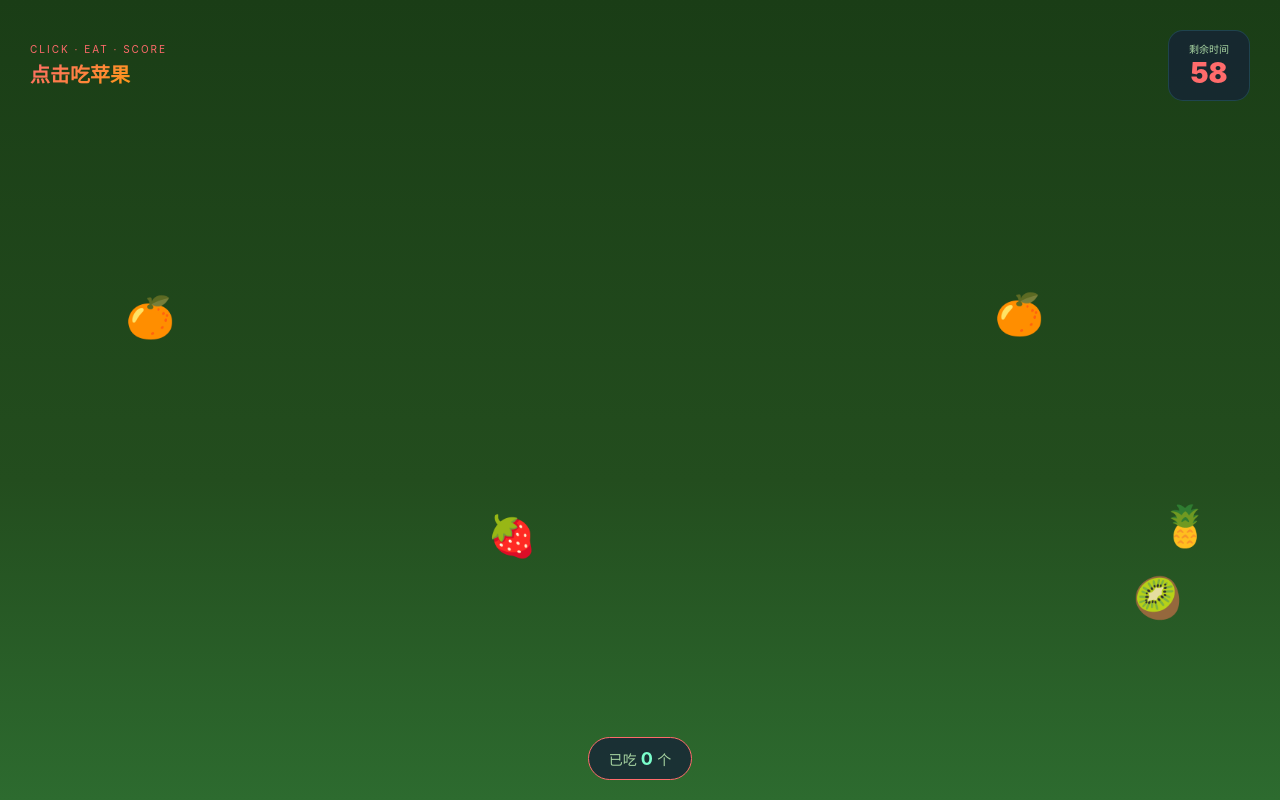
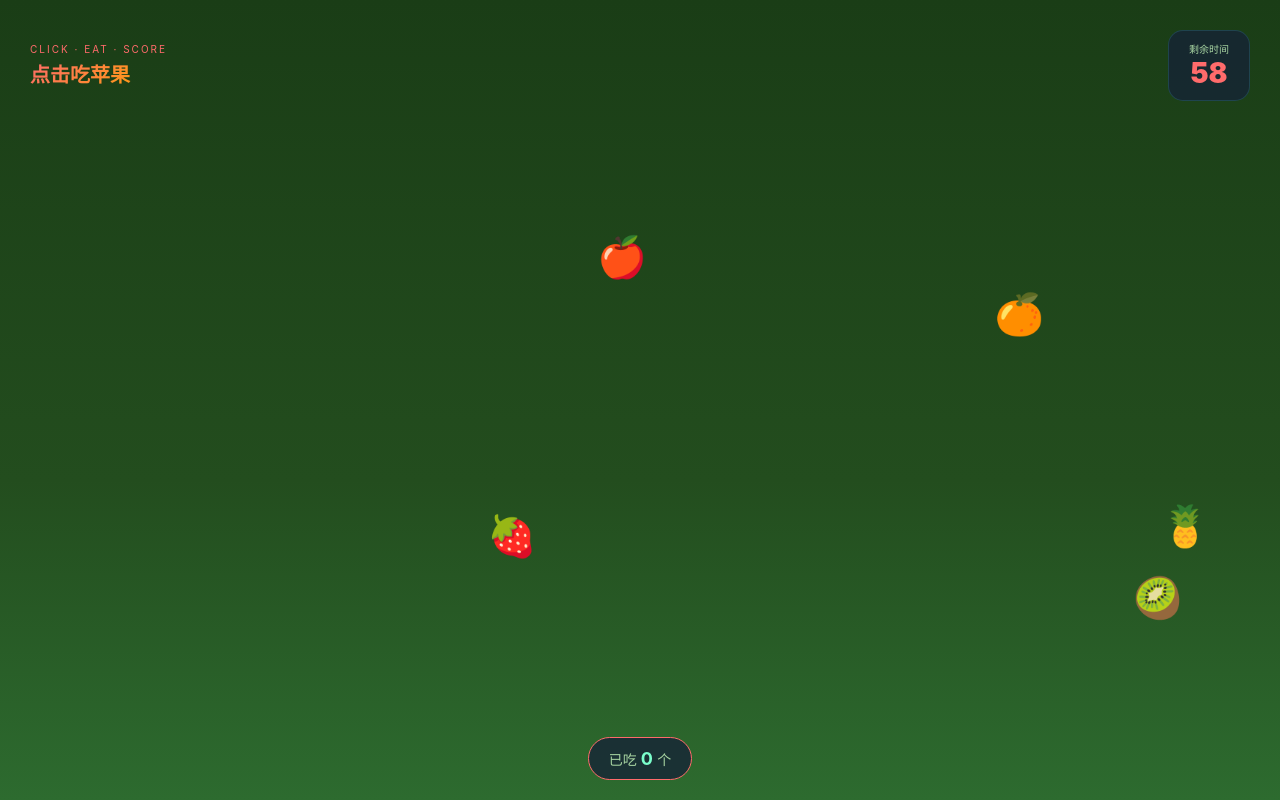
Before and after one commit to proceedchen/team-click-game, a website: page index.html in a window 1280 px wide. Both pictures are taken after a click on the button "开始挑战". Drawn offline with Linux system fonts and the light colour scheme.

Commit message:
fix: 确保屏幕上永远至少有1个红苹果
- 初始时保证有红苹果
- 吃掉苹果后检查是否还有苹果，没有则强制生成

```diff
--- a/index.html
+++ b/index.html
@@ -500,10 +500,52 @@
         apples.forEach(a => a.remove());
         apples = [];
 
-        // 创建初始苹果
-        for (let i = 0; i < 5; i++) {
+        // 确保至少有1个红苹果
+        createApple(true);
+
+        // 再创建几个随机水果
+        for (let i = 0; i < 4; i++) {
           setTimeout(() => createApple(), i * 100);
         }
+      }
+
+      // 创建水果（确保有苹果）
+      function createApple(forceApple = false) {
+        if (apples.length >= MAX_APPLES) return;
+
+        let fruit;
+        if (forceApple) {
+          // 强制创建红苹果
+          fruit = FRUITS[0]; // 苹果
+        } else {
+          // 随机选择一个水果
+          fruit = FRUITS[Math.floor(Math.random() * FRUITS.length)];
+        }
+
+        const apple = document.createElement('div');
+        apple.className = 'apple';
+        apple.textContent = fruit.emoji;
+        apple.dataset.score = fruit.score;
+
+        // 随机位置
+        const padding = 50;
+        const areaWidth = gameArea.clientWidth - padding * 2;
+        const areaHeight = gameArea.clientHeight - padding * 2;
+
+        const x = Math.random() * areaWidth + padding;
+        const y = Math.random() * areaHeight + padding;
+
+        apple.style.left = x + 'px';
+        apple.style.top = y + 'px';
+
+        // 点击事件
+        apple.addEventListener('click', (e) => {
+          e.stopPropagation();
+          eatApple(apple);
+        });
+
+        gameArea.appendChild(apple);
+        apples.push(apple);
       }
 
       // 吃掉苹果
@@ -534,8 +576,14 @@
           if (index > -1) {
             apples.splice(index, 1);
           }
-          // 生成新水果
-          createApple();
+
+          // 检查当前是否还有苹果，没有则强制生成苹果
+          const hasApple = apples.some(a => a.dataset.score === 'true');
+          if (!hasApple) {
+            createApple(true); // 强制生成红苹果
+          } else {
+            createApple(); // 正常生成随机水果
+          }
         }, 300);
       }
 
```
